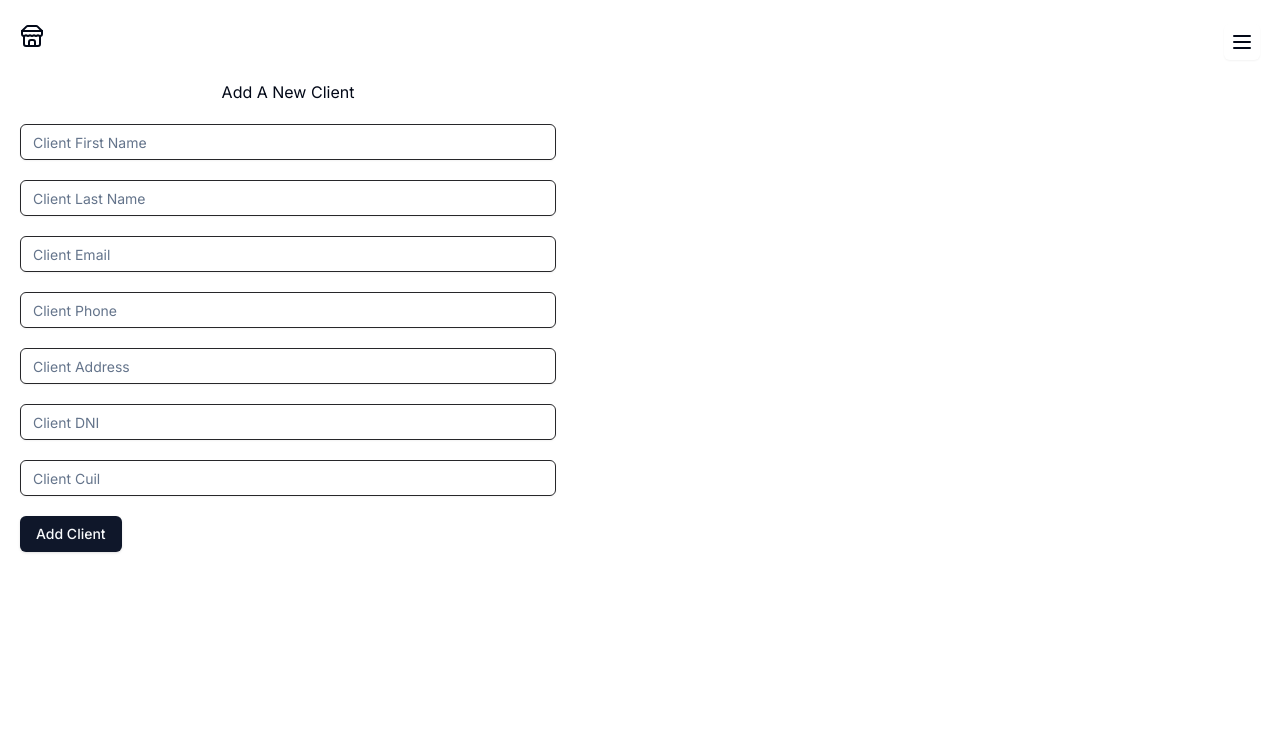
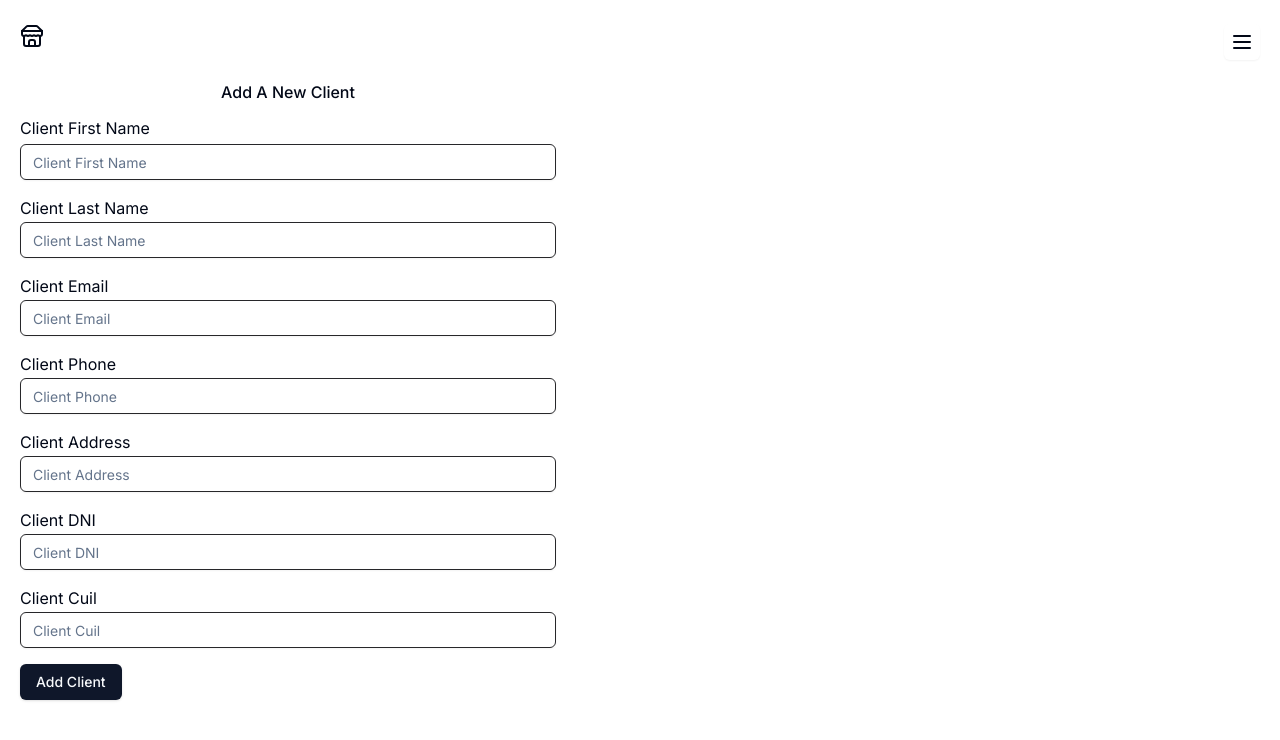
Before and after one commit to Kev-Villegas/E-Commerce-Full-Stack, a Next.js app: page /clients/new in a window 1280 px wide. Shown: the top 740 px of the page. Built offline with nearby package versions, Linux system fonts and the light colour scheme.

Commit message:
feat: adding label from shadcn/ui to ClientForm n ProductForm

```diff
--- /dev/null
+++ b/app/_components/ui/label.tsx
@@ -0,0 +1,26 @@
+"use client";
+
+import * as React from "react";
+import * as LabelPrimitive from "@radix-ui/react-label";
+import { cva, type VariantProps } from "class-variance-authority";
+
+import { cn } from "@/app/_lib/utils";
+
+const labelVariants = cva(
+  "text-sm font-medium leading-none peer-disabled:cursor-not-allowed peer-disabled:opacity-70",
+);
+
+const Label = React.forwardRef<
+  React.ElementRef<typeof LabelPrimitive.Root>,
+  React.ComponentPropsWithoutRef<typeof LabelPrimitive.Root> &
+    VariantProps<typeof labelVariants>
+>(({ className, ...props }, ref) => (
+  <LabelPrimitive.Root
+    ref={ref}
+    className={cn(labelVariants(), className)}
+    {...props}
+  />
+));
+Label.displayName = LabelPrimitive.Root.displayName;
+
+export { Label };
--- a/app/clients/_components/ClientForm.tsx
+++ b/app/clients/_components/ClientForm.tsx
@@ -13,6 +13,7 @@ import { Button } from "@/app/_components/ui/button";
 import { zodResolver } from "@hookform/resolvers/zod";
 import { clientSchema } from "@/app/_utils/validationSchemas";
 import { convertBigIntToNumber } from "@/app/_utils/convertBigIntToNumber";
+import { Label } from "@/app/_components/ui/label";
 
 type ClientFormData = z.infer<typeof clientSchema>;
 
@@ -50,86 +51,84 @@ const ClientForm = ({ client }: { client?: Client }) => {
   const clientWithNumbers = client ? convertBigIntToNumber(client) : undefined;
 
   return (
-    <form className="max-w-xl space-y-5 p-5" onSubmit={onSubmit}>
-      <h3 className="flex justify-center text-center">Add A New Client</h3>
+    <form className="max-w-xl p-5" onSubmit={onSubmit}>
+      <h3 className="mb-3 flex justify-center text-center font-medium">
+        Add A New Client
+      </h3>
 
+      <Label className="text-base font-normal">Client First Name</Label>
       <Input
         type="text"
         defaultValue={client?.firstName}
         placeholder="Client First Name"
-        className="border-[1px] border-zinc-800"
+        className="mb-4 mt-1 border-[1px] border-zinc-800"
         {...register("firstName")}
       />
       {errors.firstName && (
         <p className="text-red-500">{errors.firstName.message}</p>
       )}
-
+      <Label className="text-base font-normal">Client Last Name</Label>
       <Input
         type="text"
         defaultValue={client?.lastName}
         placeholder="Client Last Name"
-        className="border-[1px] border-zinc-800"
+        className="mb-4 mt-[2px] border-[1px] border-zinc-800"
         {...register("lastName")}
       />
-
       {errors.lastName && (
         <p className="text-red-500">{errors.lastName.message}</p>
       )}
-
+      <Label className="text-base font-normal">Client Email</Label>
       <Input
         type="email"
         defaultValue={client?.email}
         placeholder="Client Email"
-        className="border-[1px] border-zinc-800"
+        className="mb-4 mt-[2px] border-[1px] border-zinc-800"
         {...register("email")}
       />
-
       {errors.email && <p className="text-red-500">{errors.email.message}</p>}
-
+      <Label className="text-base font-normal">Client Phone</Label>
       <Input
         type="text"
         defaultValue={client?.phone}
         placeholder="Client Phone"
-        className="border-[1px] border-zinc-800"
+        className="mb-4 mt-[2px] border-[1px] border-zinc-800"
         {...register("phone")}
       />
-
       {errors.phone && <p className="text-red-500">{errors.phone.message}</p>}
-
+      <Label className="text-base font-normal">Client Address</Label>
       <Input
         type="text"
         placeholder="Client Address"
         defaultValue={client?.address}
-        className="border-[1px] border-zinc-800"
+        className="mb-4 mt-[2px] border-[1px] border-zinc-800"
         {...register("address")}
       />
-
       {errors.address && (
         <p className="text-red-500">{errors.address.message}</p>
       )}
-
+      <Label className="text-base font-normal">Client DNI</Label>
       <Input
         type="number"
         step="0.01"
         placeholder="Client DNI"
         defaultValue={clientWithNumbers?.dni}
-        className="border-[1px] border-zinc-800"
+        className="mb-4 mt-[2px] border-[1px] border-zinc-800"
         {...register("dni", { valueAsNumber: true })}
       />
-
-      {errors.dni && <p className="text-red-500">{errors.dni.message}</p>}
-
+      {errors.dni && (
+        <p className="mt-0 py-0 text-red-500">{errors.dni.message}</p>
+      )}
+      <Label className="text-base font-normal">Client Cuil</Label>
       <Input
         type="number"
         step="0.01"
         placeholder="Client Cuil"
         defaultValue={clientWithNumbers?.cuil}
-        className="border-[1px] border-zinc-800"
+        className="mb-4 mt-[2px] border-[1px] border-zinc-800"
         {...register("cuil", { valueAsNumber: true })}
       />
-
       {errors.cuil && <p className="text-red-500">{errors.cuil.message}</p>}
-
       <Button disabled={isSubmitting} type="submit" className="gap-2">
         {client ? "Update Client" : "Add Client"} {isSubmitting && <Spinner />}
       </Button>
--- a/app/products/_components/ProductForm.tsx
+++ b/app/products/_components/ProductForm.tsx
@@ -12,6 +12,7 @@ import { Input } from "@/app/_components/ui/input";
 import { Button } from "@/app/_components/ui/button";
 import { zodResolver } from "@hookform/resolvers/zod";
 import { productSchema } from "@/app/_utils/validationSchemas";
+import { Label } from "@/app/_components/ui/label";
 
 type ProductFormData = z.infer<typeof productSchema>;
 
@@ -46,32 +47,37 @@ const ProductForm = ({ product }: { product?: Product }) => {
   });
 
   return (
-    <form className="max-w-xl space-y-5 p-5" onSubmit={onSubmit}>
-      <h3 className="flex justify-center text-center">Add A New Product</h3>
+    <form className="max-w-xl p-5" onSubmit={onSubmit}>
+      <h3 className="flex justify-center text-center font-medium">
+        Add A New Product
+      </h3>
+      <Label className="text-base">Product Name</Label>
       <Input
         type="text"
         defaultValue={product?.name}
         placeholder="Product Name"
-        className="border-[1px] border-zinc-800"
+        className="mb-5 mt-[2px] border-[1px] border-zinc-800"
         {...register("name")}
       />
       {errors.name && <p className="text-red-500">{errors.name.message}</p>}
+      <Label className="text-base">Product Description</Label>
       <Input
         type="text"
         placeholder="Product Description"
         defaultValue={product?.description!}
-        className="border-[1px] border-zinc-800"
+        className="mb-5 mt-[2px] border-[1px] border-zinc-800"
         {...register("description")}
       />
       {errors.description && (
         <p className="text-red-500">{errors.description.message}</p>
       )}
+      <Label className="text-base">Product Price</Label>
       <Input
         type="number"
         step="0.01"
         placeholder="Product Price"
         defaultValue={product?.price}
-        className="border-[1px] border-zinc-800"
+        className="mb-3 mt-[2px] border-[1px] border-zinc-800"
         {...register("price", { valueAsNumber: true })}
       />
       {errors.price && <p className="text-red-500">{errors.price.message}</p>}
--- a/package.json
+++ b/package.json
@@ -20,6 +20,7 @@
     "@radix-ui/react-dialog": "^1.0.5",
     "@radix-ui/react-dropdown-menu": "^2.0.6",
     "@radix-ui/react-icons": "^1.3.0",
+    "@radix-ui/react-label": "^2.0.2",
     "@radix-ui/react-separator": "^1.0.3",
     "@radix-ui/react-slot": "^1.0.2",
     "axios": "^1.7.2",
```
Also changed, not shown: 1 other file (tests, documents, lock files or other folders).
